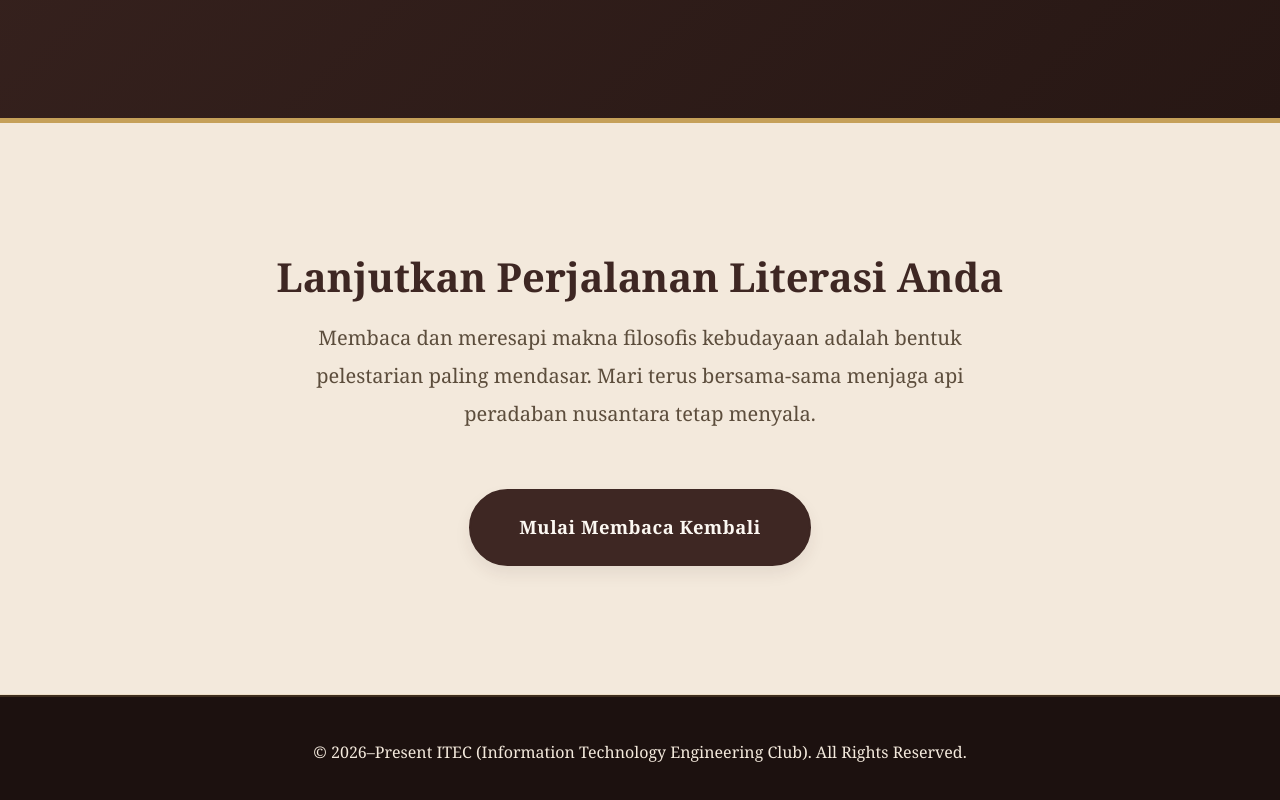
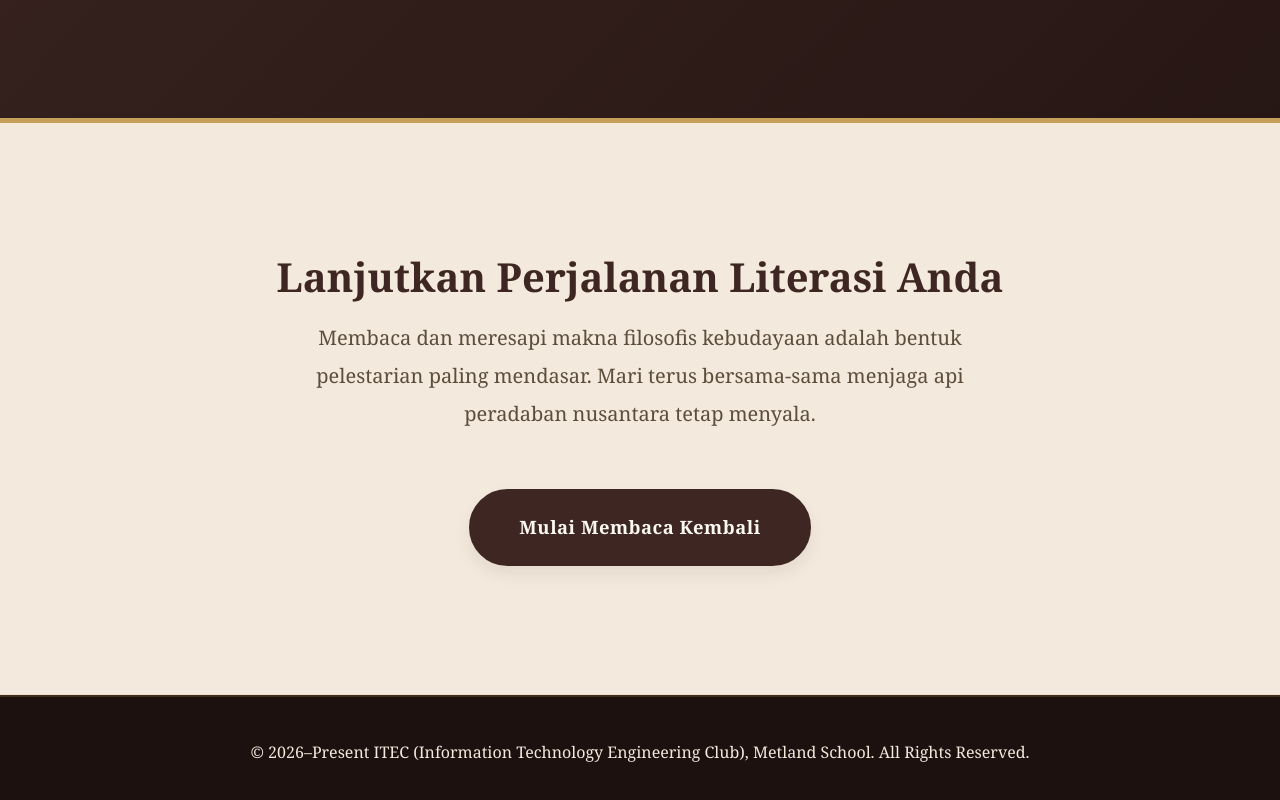
Before and after one commit to evanhendramulyadi/nusapedia, a plain HTML site: page index.html in a window 1280 px wide. Shown: the part 8316-9116 px from the top of the page. Drawn offline with Linux system fonts and the light colour scheme.

Commit message:
Update index.html

```diff
--- a/index.html
+++ b/index.html
@@ -735,7 +735,7 @@
 
     <!-- Footer -->
     <footer>
-        <p>© 2026–Present ITEC (Information Technology Engineering Club). All Rights Reserved.</p>
+        <p>© 2026–Present ITEC (Information Technology Engineering Club), Metland School. All Rights Reserved.</p>
     </footer>
 
     <!-- JavaScript -->
```
